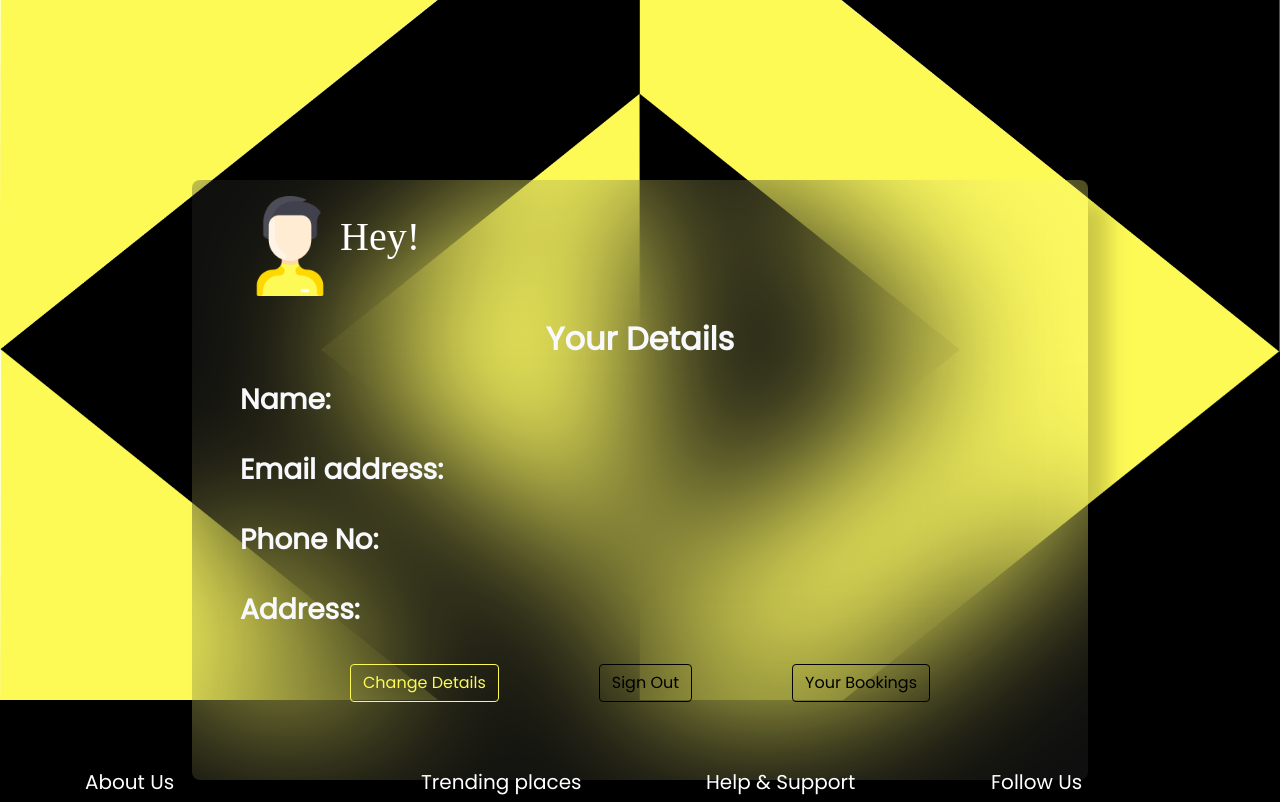
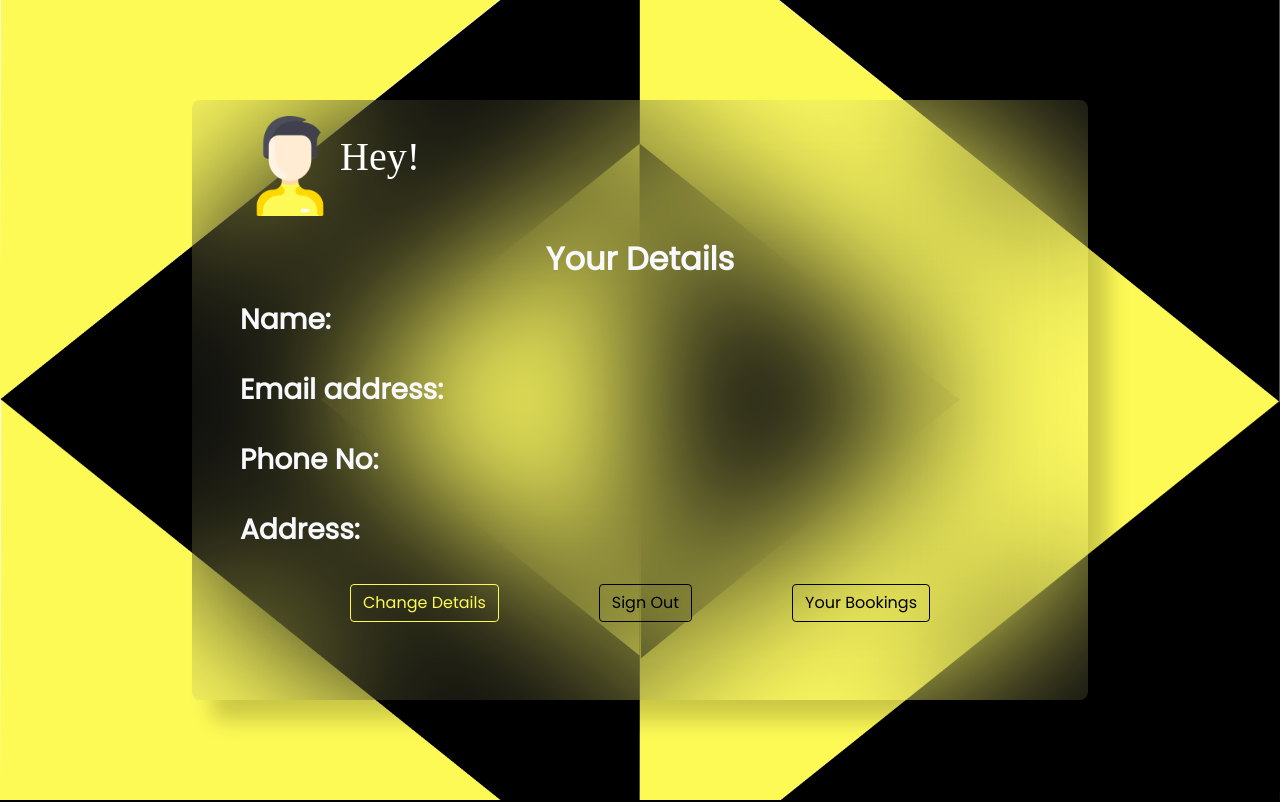
Before and after one commit to JSR-Solutions/musafirana-website, a React (Create React App) app: page /profile in a window 1280 px wide. Shown: the top 802 px of the page. Built offline with nearby package versions, Linux system fonts and the light colour scheme; no server answers; a web font is replaced by a local one.

Commit message:
profile css updated

```diff
--- a/src/Styles/profile.css
+++ b/src/Styles/profile.css
@@ -2,7 +2,7 @@
 .h_base{
 
     width: 100%;
-    height: 700px;
+    height: 800px;
     background-position: center;
   background-repeat: no-repeat;
   background-size: cover;
@@ -13,7 +13,7 @@
     background-color: rgba(255, 255, 255, 0.06);
     backdrop-filter: blur(80px);
     position:absolute;
-    margin: 180px auto auto auto;
+    margin: 100px auto auto auto;
     left:0;
     right: 0;
     top:0;
```
